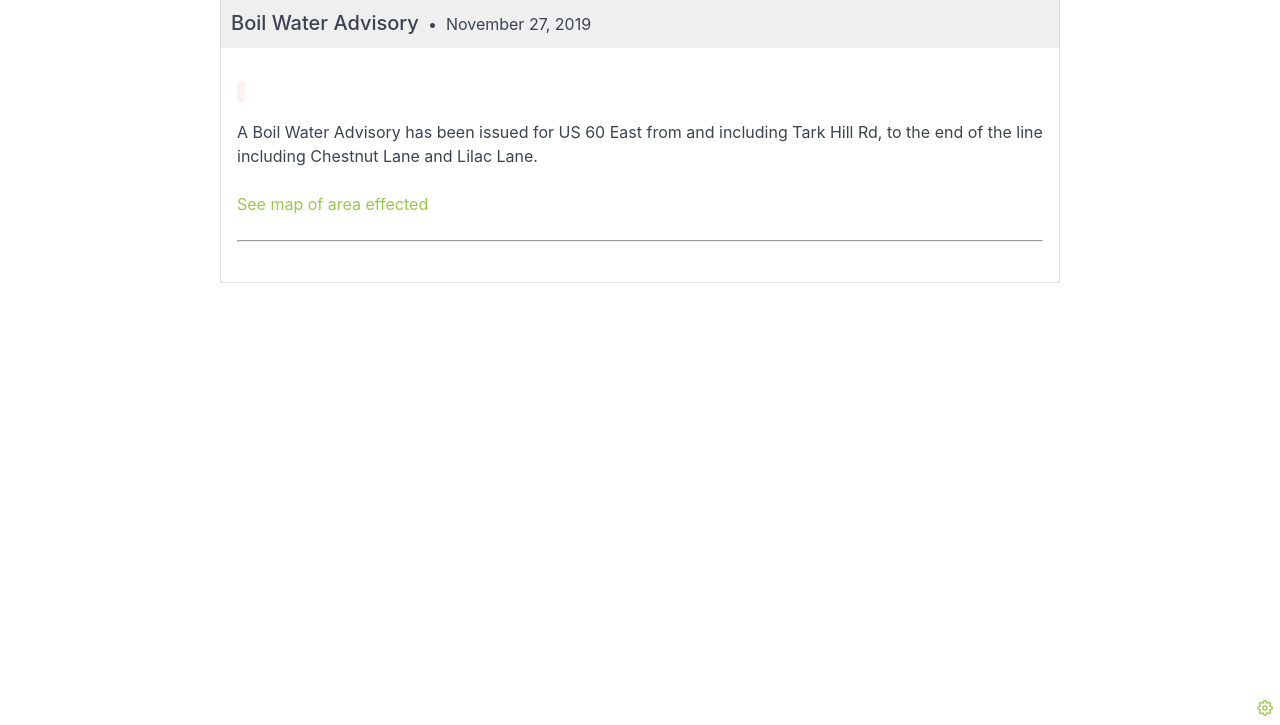
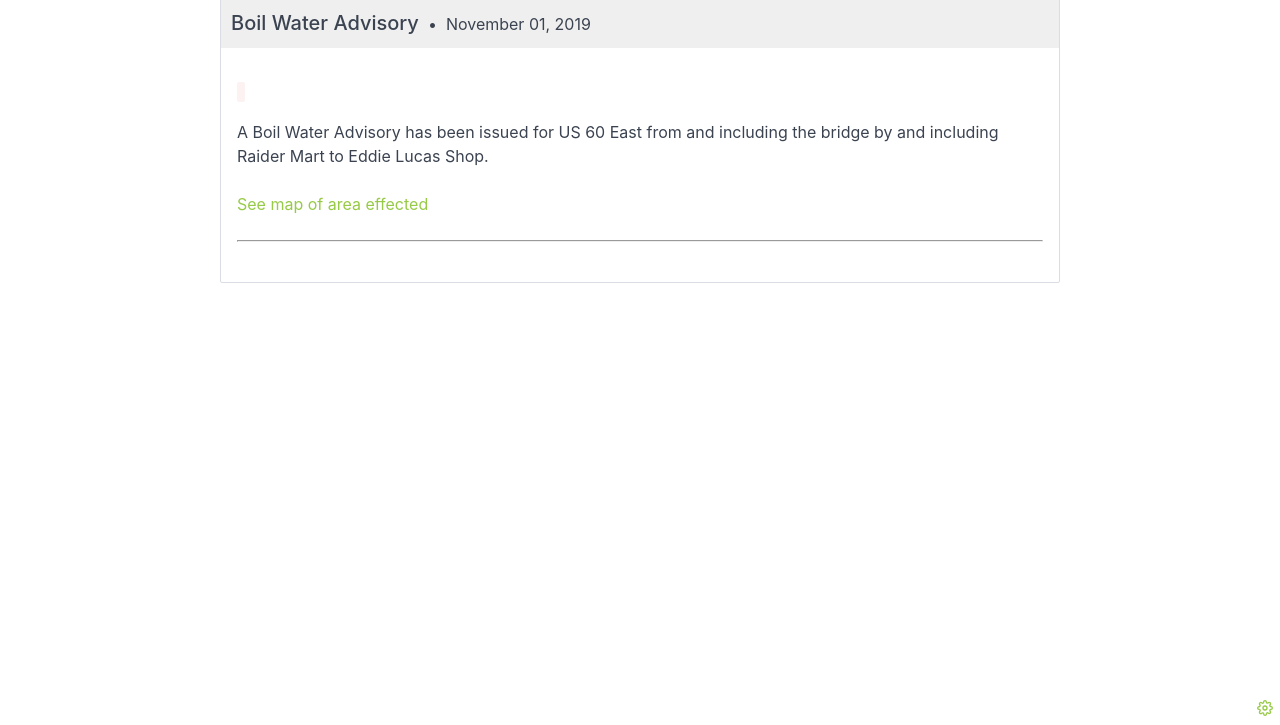
Before and after one commit to mapsync/grayson-advisory, a Gatsby site: page /blog/2019-07-25-boil-water-advisory-sample in a window 1280 px wide. Shown: the part 75-800 px from the top of the page. Built offline with nearby package versions, Linux system fonts and the light colour scheme; Gatsby itself is replaced by a stand-in of ours; some packages are replaced by stand-ins of ours; code samples lack their colours.

Commit message:
Update Alert “2019-07-25-boil-water-advisory-sample”

````diff
--- a/src/pages/blog/2019-07-25-boil-water-advisory-sample.md
+++ b/src/pages/blog/2019-07-25-boil-water-advisory-sample.md
@@ -1,17 +1,18 @@
 ---
 templateKey: blog-post
 title: 'Boil Water Advisory '
-date: 2019-11-27T16:53:16.428Z
+date: 2019-11-01T13:23:00.000Z
 draft: true
-description: |+
-  The Boil Water Advisory has been issued for East US 60 starting at Tark Hill.
+description: >-
+  The Boil Water Advisory has been issued for East US 60 from the bridge by and
+  including Raider Mart to Eddie Lucas Shop.
 ---
 ```
 
 ```
 
-A Boil Water Advisory has been issued for US 60 East from and including Tark Hill Rd, to the end of the line including Chestnut Lane and Lilac Lane.
+A Boil Water Advisory has been issued for US 60 East from and including the bridge by and including Raider Mart to Eddie Lucas Shop.
 
-[See map of area effected](<	/map/?layer=Advisory&feature=1>)
+[See map of area effected](https://graysonutilities.geosync.cloud/map/)
 
-****
+- - -
````
